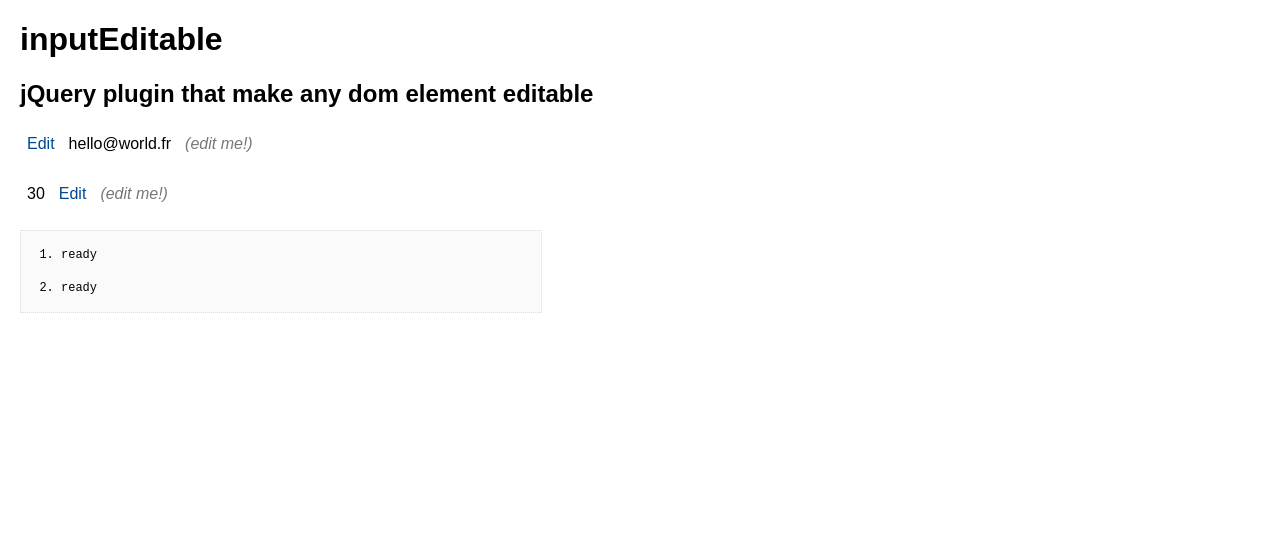
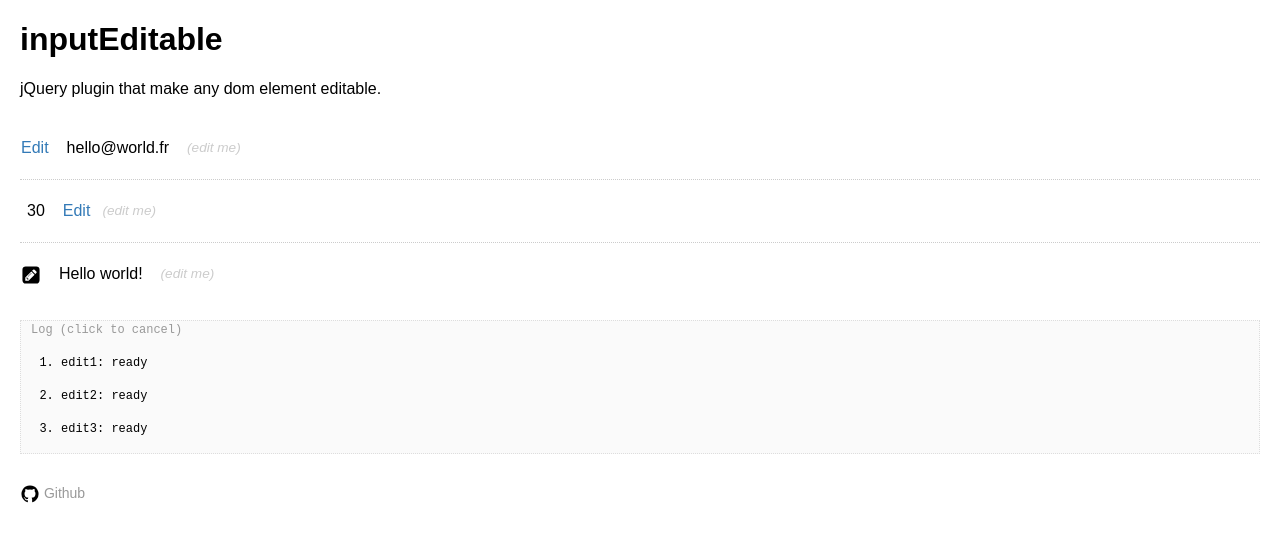
Before and after one commit to avine/jquery-input-editable, a website: page src/index.html in a window 1280 px wide. Drawn offline with nearby package versions, Linux system fonts and the light colour scheme.

Commit message:
Add img and improve css

```diff
--- a/src/index.html
+++ b/src/index.html
@@ -6,13 +6,13 @@
 
   <title>inputEditable</title>
 
-  <link rel="stylesheet" href="inputEditable.css" />
+  <link rel="stylesheet" href="lib/inputEditable.css" />
 
   <script src="../node_modules/jquery/dist/jquery.min.js"></script>
-  <script src="inputEditable.js"></script>
+  <script src="lib/inputEditable.js"></script>
 
   <!--
-  <script src="inputEditable.shim.js"></script>
+  <script src="lib/inputEditable.shim.js"></script>
   <script>
     $.fn.inputEditable.shim();
     $(document).ready(function () {
@@ -30,9 +30,13 @@
       font-size: 16px;
       font-family: Arial;
     }
+    hr {
+      margin: 15px 0;
+      border: none;
+      border-top: 1px dotted #ccc;
+    }
     #log {
-      margin: 20px 0;
-      max-width: 500px;
+      margin: 30px 0;
       min-height: 20px;
       border: 1px dotted #ddd;
       background-color: #fafafa;
@@ -43,28 +47,60 @@
     #log * {
       margin: 15px 30px;
     }
+    #log:before {
+      content: "Log (click to cancel)";
+      color: #999;
+    }
+    footer {
+      font-size: 14px;
+    }
+    footer a {
+      color: #999;
+      text-decoration: none;
+    }
+    footer img {
+      height: 20px;
+      vertical-align: middle;
+    }
   </style>
 </head>
 <body>
 
   <h1>inputEditable</h1>
-  <h2>jQuery plugin that make any dom element editable</h2>
+  <p>jQuery plugin that make any dom element editable.<br /><br /></p>
 
-  <form action="#" id="edit1" class="edit-me" data-required data-placeholder="Fill me!" data-description="(edit me!)">
+  <form action="#" id="edit1" class="edit-me" data-required data-placeholder="Email" data-description="(edit me)">
     hello@world.fr
   </form>
 
-  <br />
+  <hr />
 
-  <form action="#" id="edit2" class="edit-me" data-placeholder="Fill me!" data-description="(edit me!)">
+  <form action="#" id="edit2" class="edit-me" data-placeholder="Number" data-description="(edit me)">
     30
+  </form>
+
+  <hr />
+
+  <form action="#" id="edit3" class="edit-me" data-placeholder="Anything..." data-description="(edit me)">
+    Hello world!
   </form>
 
   <ol id="log" title="Click to empty"></ol>
 
+  <footer><a href="https://github.com/avine/inputEditable">
+    <img src="img/github.svg" /> Github</a></footer>
+
   <script>
     var $editMe = $('.edit-me');
     var $log = $('#log');
+
+    function addLog(e, log) {
+      if ($log.children().length >= 10) {
+        $log.html('');
+      }
+      var id = e.target.id ? e.target.id + ': ' : '';
+      $log.append('<li>' + id + e.type + ' ' + log + '</li>');
+    }
 
     var events = [
       'ready', 'edit', 'cancel', 'notvalid', 'request', 'resolve', 'reject'
@@ -73,7 +109,7 @@
     }).join(' ');
 
     $editMe.on(events, function (e, data) {
-      $log.append('<li>' + e.type + (data ? ' : ' + JSON.stringify(data) : '') + '</li>');
+      addLog(e, data ? JSON.stringify(data) : '');
     });
 
     $('#edit1').inputEditable({
@@ -104,6 +140,14 @@
       toggleAtRight: true
     });
 
+    $('#edit3').inputEditable({
+      action: {
+        edit: '<img src="img/pencil-square.svg" />',
+        cancel: '<img src="img/remove.svg" />',
+        submit: '<img src="img/check-circle.svg" />'
+      }
+    });
+
     /*
     // Use this to emulate old browser...
     $('input').on('invalid', function (e) {
@@ -113,7 +157,7 @@
     */
 
     $('input').on('invalid', function (e) {
-      $log.append('<li>[native] ' + e.type + ' : ' + e.target.validationMessage + '</li>');
+      addLog(e,  e.target.validationMessage + ' [native]');
     });
 
     $log.click(function () {
--- a/src/inputEditable.css
+++ b/src/lib/inputEditable.css
@@ -6,36 +6,34 @@
 
 .inputEditable-text-wrap > *,
 .inputEditable-input-wrap > * {
-  display: inline-block;
+  display: inherit;
+  line-height: inherit;
+  vertical-align: middle;
   margin: 0;
-  padding: 3px 6px;
+  padding-top: 3px;
+  padding-bottom: 3px;
   border-radius: 3px;
   border: 1px solid transparent;
-  line-height: inherit;
-  vertical-align: middle;
 }
 
-.inputEditable-input,
-.inputEditable-submit {
-  border-color: #ccc;
+.inputEditable-text-wrap > :nth-child(n + 2),
+.inputEditable-input-wrap > :nth-child(n + 2) {
+  margin-left: 10px;
 }
 
-/*.inputEditable-text-wrap > :nth-child(n + 2),
-.inputEditable-input-wrap > :nth-child(n + 2) {
-  margin-left: 10px;
-}*/
-
 .inputEditable-edit {
-  color: #004893;
+  color: #337ab7;
   text-decoration: none;
 }
 
-.inputEditable-text {
+.inputEditable-text,
+.inputEditable-submit {
   cursor: pointer;
 }
 
 .inputEditable-description {
-  color: #777;
+  color: #ccc;
+  font-size: 0.85em;
 }
 
 .inputEditable-cancel {
@@ -43,10 +41,15 @@
   text-decoration: none;
 }
 
-.inputEditable-input {
+.inputEditable-input,
+.inputEditable-submit {
   font-family: inherit;
   font-size: inherit;
+}
+
+.inputEditable-input {
   box-shadow: 2px 2px 2px rgba(0,0,0, 0.05) inset;
+  border-color: #ccc;
   background-color: #fff;
   transition: border-color 0.25s ease, background-color 0.25s ease;
 }
@@ -54,20 +57,31 @@
 .inputEditable-input:invalid {
   border-color: #d9534f;
   font-style: italic;
-  /*background-color: #fcf8e3;*/
 }
 
 .inputEditable-input:focus:valid {
   border-color: #5cb85c;
 }
 
+.inputEditable-input[disabled] {
+  border-color: #d7d7d7;
+  background-color: #f7f7f7;
+  color: #979797;
+}
+
 .inputEditable-submit {
-  margin-left: 10px;
-  background-color: #fafafa;
+  background-color: transparent;
+  color: #337ab7;
   font-weight: bold;
 }
 
-.inputEditable-input[disabled] {
-  background-color: #eee;
-  color: #999
+.inputEditable-text,
+.inputEditable-input {
+  padding-right: 6px;
+  padding-left: 6px;
 }
+
+.inputEditable img {
+  height: 20px;
+  vertical-align: middle;
+}
```
Also changed, not shown: src/img/check-circle.svg (added), src/img/github.svg (added), src/img/pencil-square.svg (added), src/img/remove.svg (added), src/lib/inputEditable.js (renamed from src/inputEditable.js), src/lib/inputEditable.shim.js (renamed from src/inputEditable.shim.js).
